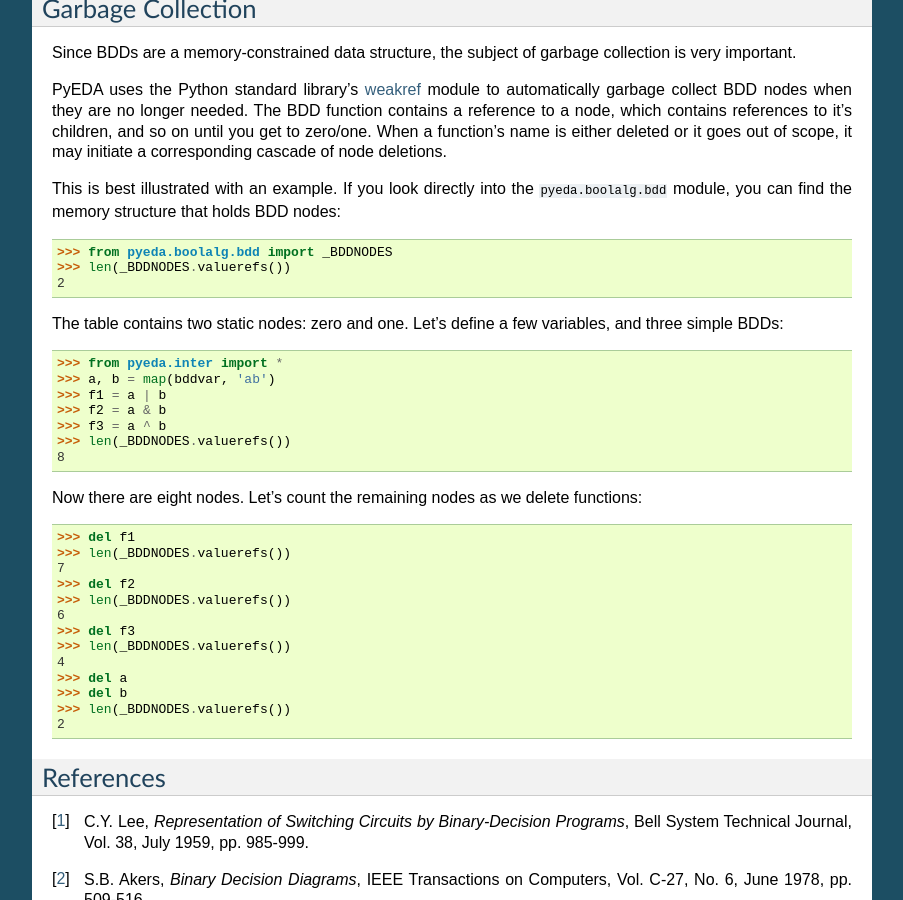
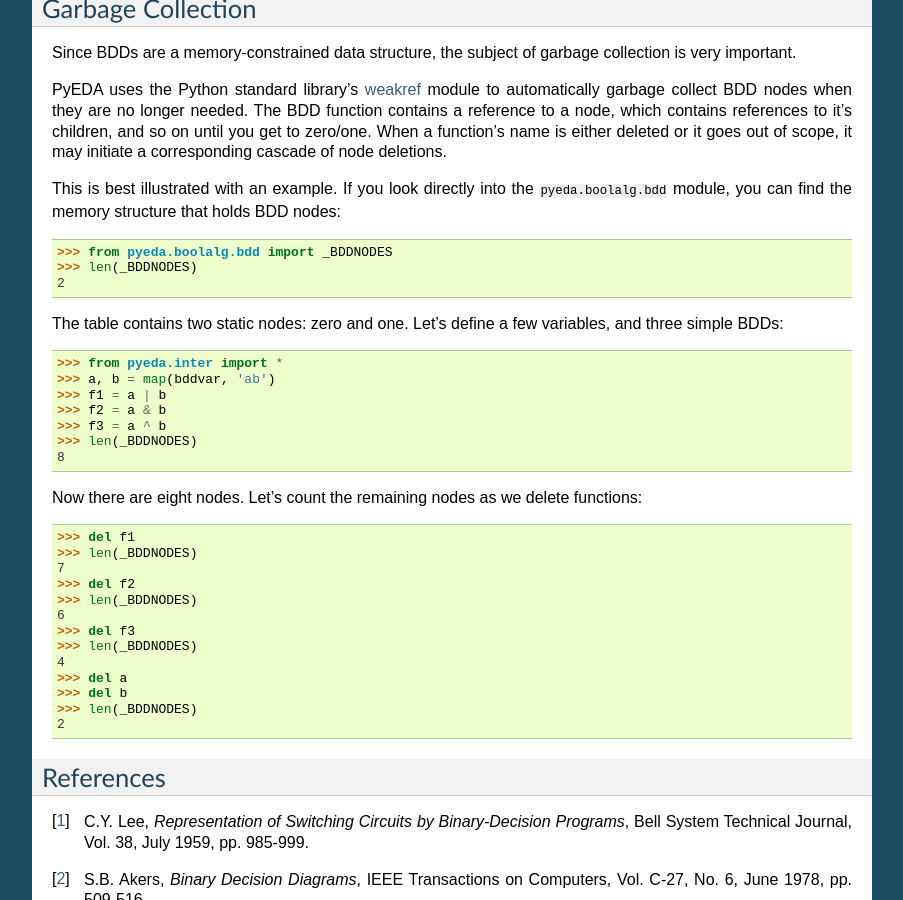
Before and after one commit to cjdrake/pyeda, a Sphinx documentation site: the page built from doc/source/bdd.rst, in a window 1280 px wide and 900 px high, scrolled down 5937 px. Shown: the whole window, without its empty margins (198-1101 px from the left). Built offline with Sphinx 7.4.7, drawn with Linux system fonts in a browser that asks for light colours.

Commit message:
Cleanup of BDD docs

```diff
--- a/doc/source/bdd.rst
+++ b/doc/source/bdd.rst
@@ -285,7 +285,7 @@ Since BDDs are a memory-constrained data structure,
 the subject of garbage collection is very important.
 
 PyEDA uses the Python standard library's
-`weakref <https://docs.python.org/3.4/library/weakref.html>`_
+`weakref <https://docs.python.org/3/library/weakref.html>`_
 module to automatically garbage collect BDD nodes when they are no longer needed.
 The BDD function contains a reference to a node,
 which contains references to it's children, and so on until you get to zero/one.
@@ -297,7 +297,7 @@ If you look directly into the ``pyeda.boolalg.bdd`` module,
 you can find the memory structure that holds BDD nodes::
 
    >>> from pyeda.boolalg.bdd import _BDDNODES
-   >>> len(_BDDNODES.valuerefs())
+   >>> len(_BDDNODES)
    2
 
 The table contains two static nodes: zero and one.
@@ -308,24 +308,24 @@ Let's define a few variables, and three simple BDDs::
    >>> f1 = a | b
    >>> f2 = a & b
    >>> f3 = a ^ b
-   >>> len(_BDDNODES.valuerefs())
+   >>> len(_BDDNODES)
    8
 
 Now there are eight nodes.
 Let's count the remaining nodes as we delete functions::
 
    >>> del f1
-   >>> len(_BDDNODES.valuerefs())
+   >>> len(_BDDNODES)
    7
    >>> del f2
-   >>> len(_BDDNODES.valuerefs())
+   >>> len(_BDDNODES)
    6
    >>> del f3
-   >>> len(_BDDNODES.valuerefs())
+   >>> len(_BDDNODES)
    4
    >>> del a
    >>> del b
-   >>> len(_BDDNODES.valuerefs())
+   >>> len(_BDDNODES)
    2
 
 References
```
